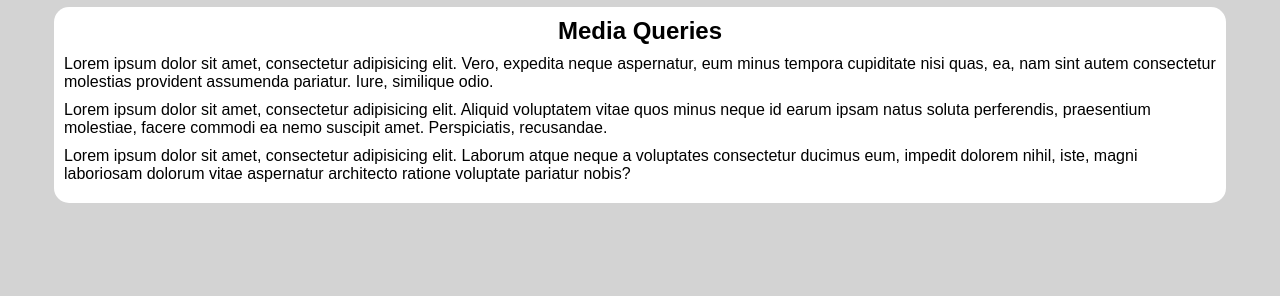
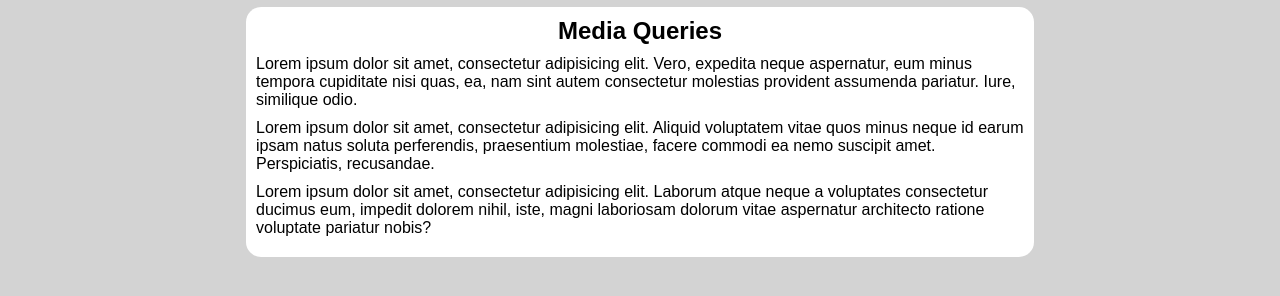
Before and after one commit to DougaXD/responsivemenu, a plain HTML site: page index.html in a window 1280 px wide. Shown: the part 100-396 px from the top of the page. Drawn offline with nearby package versions, Linux system fonts and the light colour scheme.

Commit message:
update estilos/style.css

```diff
--- a/estilos/style.css
+++ b/estilos/style.css
@@ -50,7 +50,8 @@ nav > ul > li > a:hover{
 }
 main{
   display: block;
-  width: 90vw;
+  /*width: 90vw;*/
+  max-width: 768px;
   padding: 10px;
   margin: auto;
   margin-top: 10px;
```
